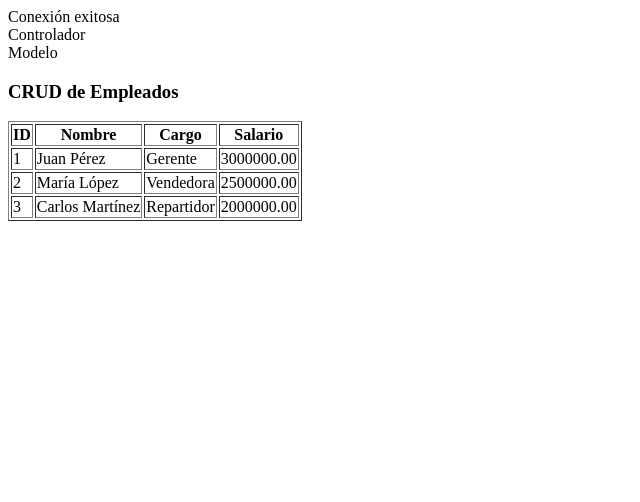
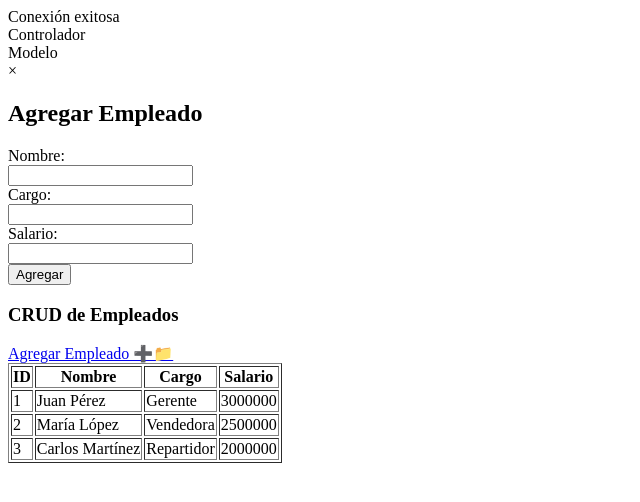
Before and after one commit to anamavadu/PHP-CRUD_ADSO, a PHP site: page /index.php?accion=modalAdd in a window 1280 px wide. Shown: the top 502 px of the page, without its empty margins (0-640 px from the left). Run offline with PHP 8.4, Linux system fonts and the light colour scheme; data comes from the database, SQL or seed files in the repository.

Commit message:
2_MVC_AdicionarEmpleadoBD

```diff
--- a/bd/bd.sql
+++ b/bd/bd.sql
@@ -9,7 +9,7 @@ CREATE TABLE IF NOT EXISTS `empleados` (
     `id` INT AUTO_INCREMENT PRIMARY KEY,
     `nombre` VARCHAR(255) NOT NULL,
     `cargo` VARCHAR(255) NOT NULL,
-    `salario` DECIMAL(10, 2) NOT NULL
+    `salario` INT NOT NULL
 );
 
 -- Insertar datos de ejemplo
--- a/controladores/EmpleadoControlador.php
+++ b/controladores/EmpleadoControlador.php
@@ -10,10 +10,34 @@ class EmpleadoControlador {
         $this->modeloEmpleado = new EmpleadoModelo();
     }
 
+// Controlador para mostrar empleados //
+
     public function mostrarEmpleados() {
         $empleados = $this->modeloEmpleado->obtenerEmpleados();
         include './vistas/empleados_view.php';
     }
 
+// Controlador para mostrar formulario //
+public function mostrarFormularioAgregarEmpleado(): void {
+    include './Vistas/modaladdempleado.php';
+}
+
+// Controlador para adicionar empleados //
+public function agregarEmpleado(): void {
+    if ($_SERVER["REQUEST_METHOD"] === "POST") {
+        $nombre = $_POST['nombre'];
+        $cargo = $_POST['cargo'];
+        $salario = $_POST['salario'];
+        $exito = $this->modeloEmpleado->agregarEmpleado($nombre, $cargo, $salario);
+        if ($exito) {
+            header("Location: index.php");
+            exit();
+        } else {
+            exit("Error al agregar empleado");
+        }
+    }
+}
+
+
 }
 ?>
--- a/index.php
+++ b/index.php
@@ -3,7 +3,40 @@
 require_once 'configuracion/conexion.php';
 require_once 'controladores/EmpleadoControlador.php';
 
-$controladorProducto = new EmpleadoControlador();
-$controladorProducto->mostrarEmpleados();
+$controladorEmpleado = new EmpleadoControlador();
 
+// == Acciones GET == //
+if ($_SERVER["REQUEST_METHOD"] === "GET") {
+    $accion = $_GET['accion'] ?? '';
+
+    switch ($accion) {
+        case 'modalAdd':
+            include './vistas/modaladdempleado.php';
+            break;
+
+    }
+
+    $controladorEmpleado->mostrarEmpleados();
+}
+
+// == Acciones POST == //
+elseif ($_SERVER["REQUEST_METHOD"] === "POST") {
+    $accion = $_POST['accion'] ?? '';
+
+    switch ($accion) {
+        case 'agregar_empleado':
+            $controladorEmpleado->agregarEmpleado();
+            break;
+
+    }
+
+    header("Location: index.php");
+    exit();
+}
+
+// == Redireccionamiento por defecto == //
+else {
+    header("Location: index.php");
+    exit();
+}
 ?>
--- a/modelos/EmpleadoModelo.php
+++ b/modelos/EmpleadoModelo.php
@@ -8,10 +8,24 @@ class EmpleadoModelo {
         $this->conexion = $conexion;
     }
 
+    // == Modelo para consultar empelados en la BD == //
+
     public function obtenerEmpleados(): array {
         $statement = $this->conexion->query("SELECT * FROM empleados");
         return $statement->fetchAll(PDO::FETCH_ASSOC);
     }
 
+    // == Modelo para agregar empleados en la BD == //
+
+public function agregarEmpleado(string $nombre, string $cargo, int $salario): bool {
+    try {
+        $statement = $this->conexion->prepare("INSERT INTO empleados (nombre, cargo, salario) VALUES (?, ?, ?)");
+        return $statement->execute([$nombre, $cargo, $salario]);
+    } catch (PDOException $e) {
+        exit("Error al agregar el empleado: " . $e->getMessage());
+    }
+}
+
+
 }
 ?>
--- a/vistas/empleados_view.php
+++ b/vistas/empleados_view.php
@@ -8,7 +8,7 @@
 </head>
 <body>
     <h3>CRUD de Empleados</h3>
-
+    <a href="index.php?accion=modalAdd">Agregar Empleado ➕📁</a>
 
     <table class="table" border="1" >
         <thead>
--- /dev/null
+++ b/vistas/modaladdempleado.php
@@ -0,0 +1,22 @@
+<div id="modalAgregarEmpleado" class="modal" style="display:block;">
+    <div class="modal-content">
+        <span class="close" onclick="cerrarModal()">&times;</span>
+        <h2>Agregar Empleado</h2>
+        <form id="formulario-empleado" method="post" action="index.php">
+            <input type="hidden" name="accion" value="agregar_empleado">
+            <label for="nombre">Nombre:</label><br>
+            <input type="text" id="nombre" name="nombre" required><br>
+            <label for="cargo">Cargo:</label><br>
+            <input type="text" id="cargo" name="cargo" required><br>
+            <label for="salario">Salario:</label><br>
+            <input type="number" id="salario" name="salario" required><br>
+            <button type="submit">Agregar</button>
+        </form>
+    </div>
+</div>
+<script>
+    // == Función para cerrar el modal == //
+    function cerrarModal() {
+        document.getElementById('modalAgregarEmpleado').style.display = 'none';
+    }
+</script>
```
